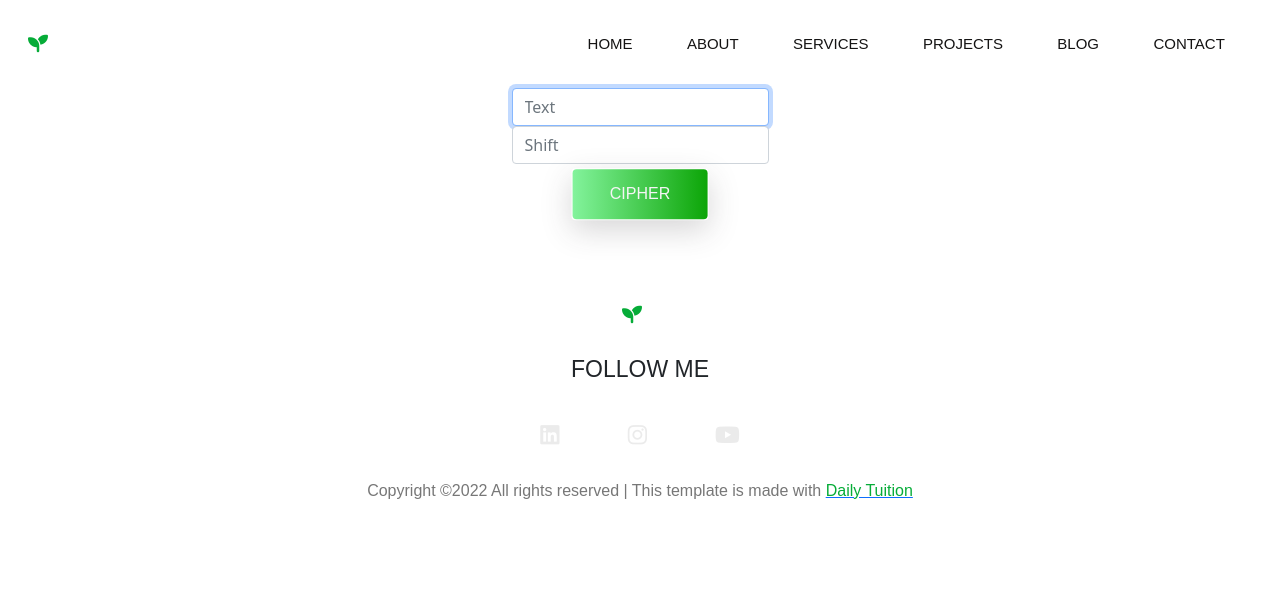
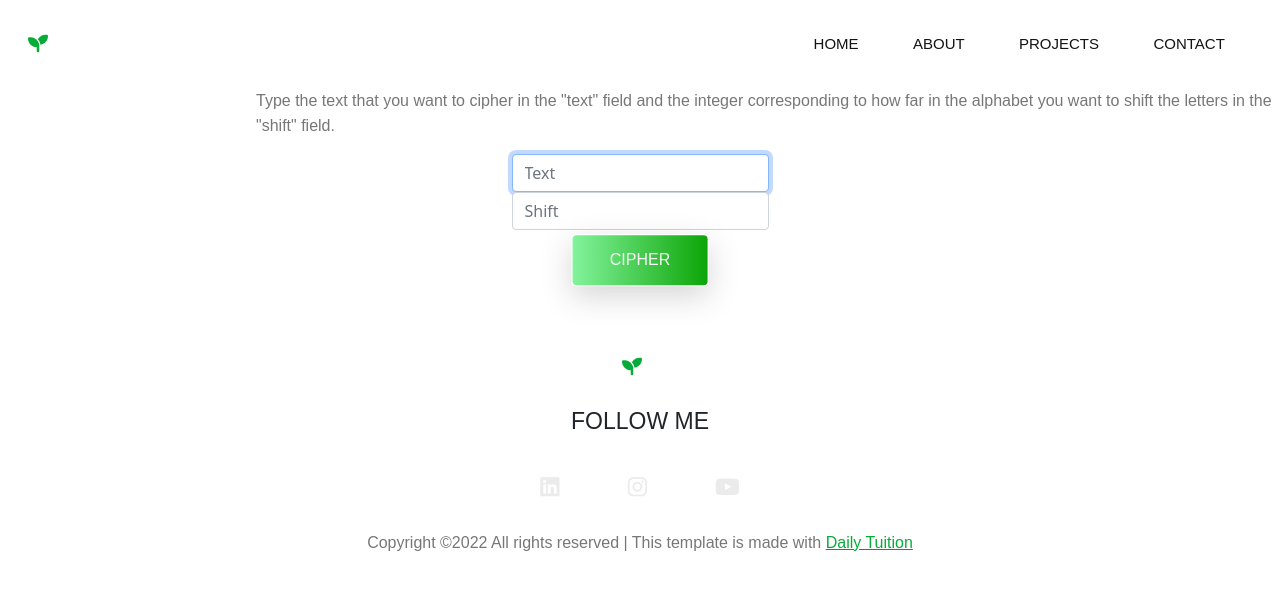
Before and after one commit to Bard2803/Portfolio-Website, a Flask app: page /cipher in a window 1280 px wide. Shown: the top 590 px of the page. Run offline with Flask 2, Linux system fonts and the light colour scheme.

Commit message:
fixes navbar. adds about text. Describes instructions on how to use cipher. Next deployment version

```diff
--- a/app.py
+++ b/application.py
@@ -1,21 +1,18 @@
 from flask import Flask, flash, redirect, render_template, request, session
-from flask_session import Session
 import Cipher.Cipher as cr
 
-### TO RUN FLASK
-### python -m flask run
 
-# Confugre the application
-app = Flask(__name__)
+# Configure the application. Cant be app !!! for Elastic Beanstalk has to be 'application'!
+application = app = Flask(__name__)
 
 
 
-@app.route("/")
+@application.route("/")
 def index():
     return render_template("index.html")
 
 
-@app.route("/cipher", methods=['GET', 'POST'])
+@application.route("/cipher", methods=['GET', 'POST'])
 def cipher():
     ''' Cipher project'''
 
@@ -32,3 +29,8 @@ def cipher():
         encrypted_message = cr.PlaintextMessage(message, shift).get_message_text_encrypted()
 
         return render_template("cipher.html", encrypted_message=encrypted_message)
+
+
+# Run the application
+if __name__ == "__main__":
+    application.run()
--- a/static/cipher.css
+++ b/static/cipher.css
@@ -8,7 +8,9 @@
 
 
 .cipher-section .encrypted-message {
-    margin-top:30px;
-    top: 50%;
-    left: 50%;
+    margin-left:40%;
 }
+
+.cipher-section .para {
+    margin-left:20%;
+}
--- a/templates/cipher.html
+++ b/templates/cipher.html
@@ -9,6 +9,10 @@
 <section class="cipher-section">
     <form action="/cipher" method="post">
         <div class="mb-3">
+            <p class="para"> Type the text that you want to cipher in the "text" field
+                and the integer corresponding to how far in the alphabet you want to shift
+                the letters in the "shift" field.
+            </p>
             <input autocomplete="off" autofocus class="form-control mx-auto w-auto" id="symbol" name="encrypted_message" placeholder="Text" type="text">
             <input autocomplete="off" class="form-control mx-auto w-auto" name="shift" placeholder="Shift" type="number">
             <button class="btn button primary-button mr-4 text-uppercase" type="submit">Cipher</button>
--- a/templates/layout.html
+++ b/templates/layout.html
@@ -29,22 +29,16 @@
                         <div class="collapse navbar-collapse" id="navbarSupportedContent">
                           <ul class="navbar-nav me-auto mb-2 mb-lg-0">
                             <li class="nav-item">
-                              <a class="nav-link active" aria-current="page" href="#">Home</a>
+                              <a class="nav-link active" aria-current="page" href="/">Home</a>
                             </li>
                             <li class="nav-item">
-                              <a class="nav-link" href="#">about</a>
+                              <a class="nav-link" href="/#about">about</a>
                             </li>
                             <li class="nav-item">
-                              <a class="nav-link" href="#">services</a>
+                              <a class="nav-link" href="/#projects">projects</a>
                             </li>
                             <li class="nav-item">
-                              <a class="nav-link" href="#">projects</a>
-                            </li>
-                            <li class="nav-item">
-                              <a class="nav-link" href="#">blog</a>
-                            </li>
-                            <li class="nav-item">
-                              <a class="nav-link" href="#">contact</a>
+                              <a class="nav-link" href="/#contact">contact</a>
                             </li>
                           </ul>
                         </div>
@@ -62,7 +56,7 @@
         </main>
 
         <footer class="footer-area">
-            <div class="container">
+            <div class="container" id="contact">
                 <div class="">
                     <div class="site-logo text-center py-4">
                         <a class="navbar-brand" href="#"><i class="fa-solid fa-seedling"></i></a>
```
Also changed, not shown: requirements.txt (+11 -7 lines), templates/index.html (+14 -6 lines), static/images/isla_mujeres.jpg (added), static/images/programmer.png (deleted), 3 other files.
